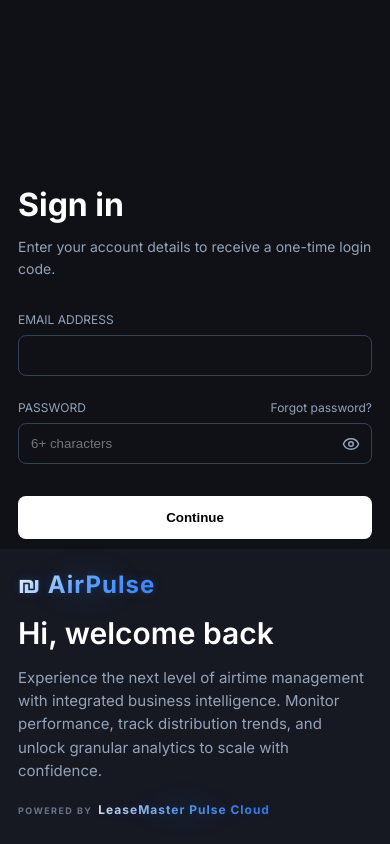
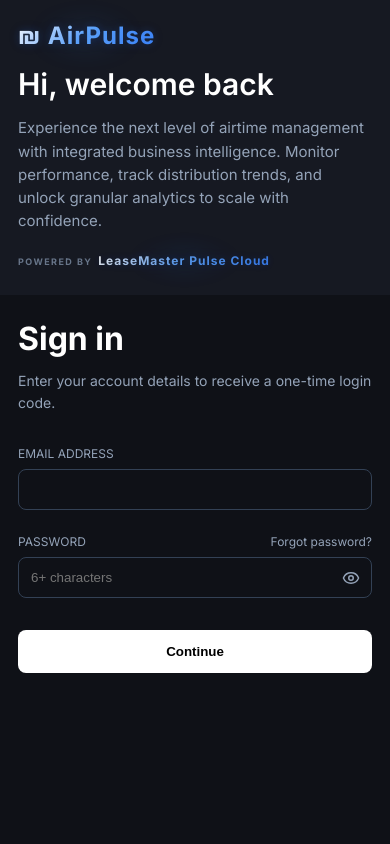
Before and after one commit to codeswindler/airpulse, a Next.js app: page /login in a window 390 px wide. Built offline with nearby package versions, Linux system fonts and the light colour scheme.

Commit message:
Fix mobile login stacking

```diff
--- a/app/globals.css
+++ b/app/globals.css
@@ -214,7 +214,7 @@
 
 @media (max-width: 768px) {
   .login-page {
-    flex-direction: column-reverse !important;
+    flex-direction: column !important;
   }
 
   .login-page__hero {
```
